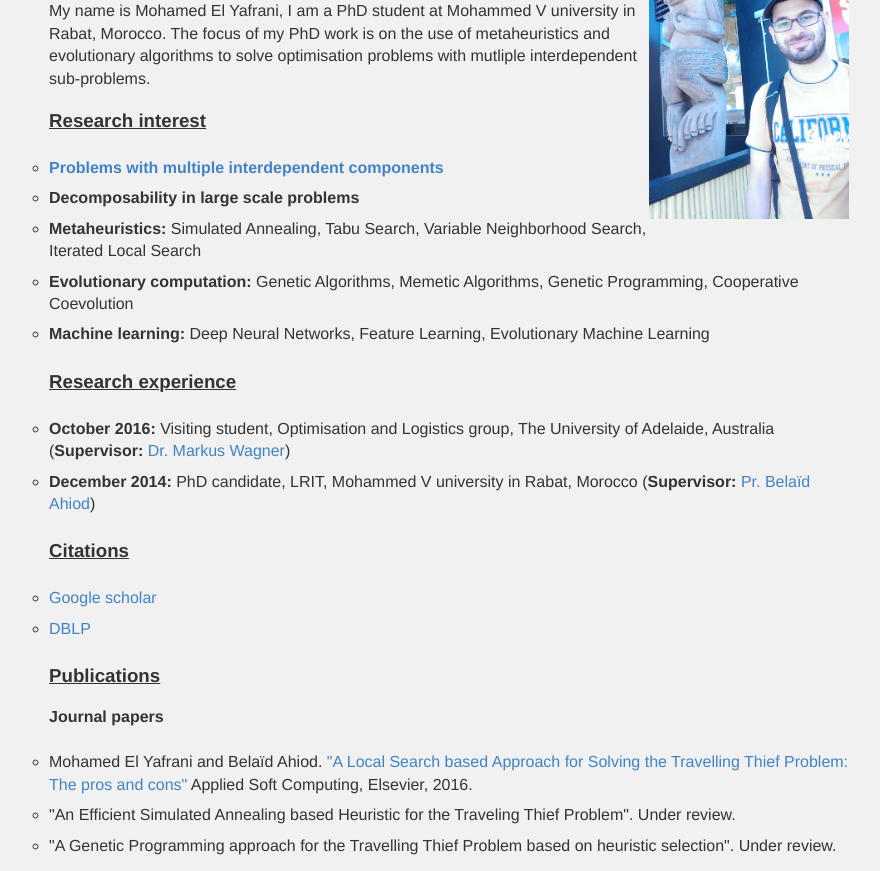
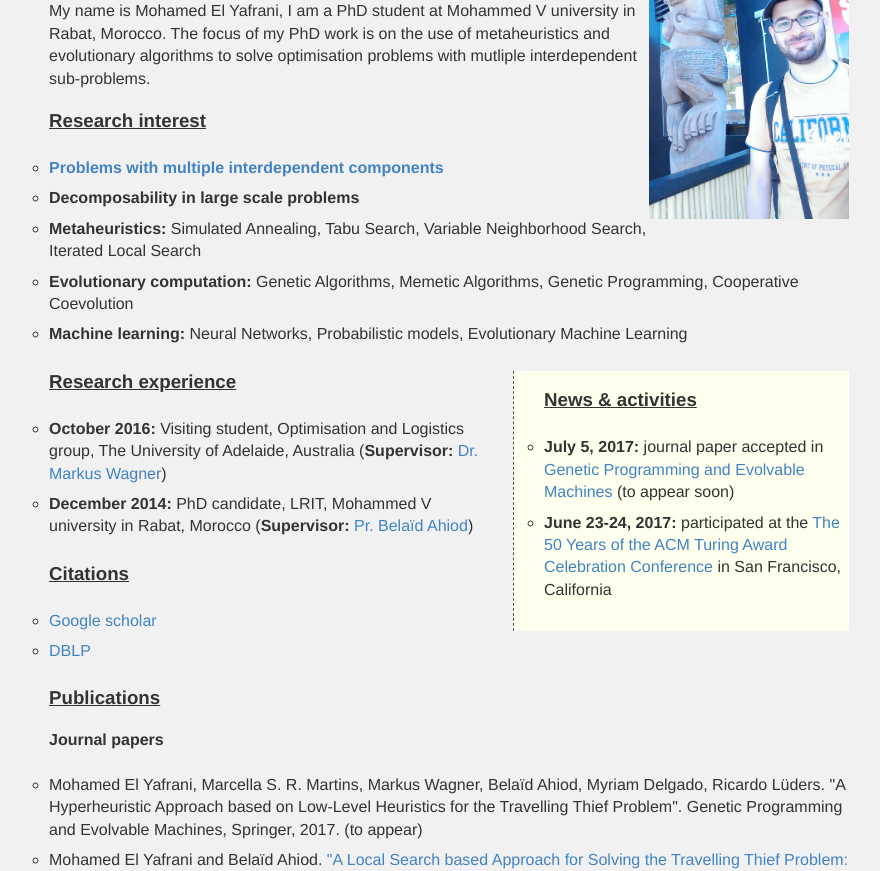
Before and after one commit to yafrani/yafrani.github.io, a plain HTML site: page index.html in a window 1280 px wide. Shown: the part 108-979 px from the top of the page, without its empty margins (191-1071 px from the left). Drawn offline with Linux system fonts and the light colour scheme.

Commit message:
update: news, papers, etc.

```diff
--- a/index.html
+++ b/index.html
@@ -53,7 +53,16 @@
         margin: 8px 0;
         line-height: 1.4;
       }
-
+      .news-act {
+        float:right;
+        background-color: #ffe;
+        width:300px;
+        border-left: dashed #555 1px ;
+        padding: 5px;
+        padding-left: 30px;
+        padding-top: 0px;
+        margin-left: 10px;
+      }
     </style>
   </head>
 
@@ -87,10 +96,23 @@
         <li><b>Evolutionary computation:</b>
           Genetic Algorithms, Memetic Algorithms, Genetic Programming, Cooperative Coevolution</li>
         <li><b>Machine learning:</b>
-          Deep Neural Networks, Feature Learning, Evolutionary Machine Learning </li>
+          Neural Networks, Probabilistic models, Evolutionary Machine Learning</li>
       </ul>
 
 
+      <div class="news-act">
+      <h3>News & activities</h3>
+      <ul>
+        <li><b>July 5, 2017:</b> journal paper accepted in
+          <a href="https://link.springer.com/journal/10710" target="_blank">Genetic Programming and Evolvable Machines</a> (to appear soon)
+        </li>
+
+        <li><b>June 23-24, 2017:</b> participated at the
+          <a href="http://www.acm.org/turing-award-50/conference" target="_blank">
+          The 50 Years of the ACM Turing Award Celebration Conference</a> in San Francisco, California
+        </li>
+      </ul>
+      </div>
 
       <h3>Research experience</h3>
       <ul>
@@ -117,6 +139,12 @@
 
       <ul>
         <li>
+          Mohamed El Yafrani, Marcella S. R. Martins, Markus Wagner, Belaïd Ahiod, Myriam Delgado, Ricardo Lüders.
+          "A Hyperheuristic Approach based on Low-Level Heuristics for the Travelling Thief Problem".
+          Genetic Programming and Evolvable Machines, Springer, 2017. (to appear)
+        </li>
+
+        <li>
           Mohamed El Yafrani and Belaïd Ahiod.
           <a target="_blank" href="http://www.sciencedirect.com/science/article/pii/S1568494616305063">"A Local Search based Approach for Solving the Travelling Thief Problem: The pros and cons"</a>
           Applied Soft Computing, Elsevier, 2016.
@@ -127,10 +155,6 @@
           Under review.
         </li>
 
-        <li>
-          "A Genetic Programming approach for the Travelling Thief Problem based on heuristic selection".
-          Under review.
-        </li>
       </ul>
 
       <h4>Conferences</h4>
@@ -204,8 +228,9 @@
 
       <h3>Grants</h3>
       <ul>
+        <li><b>April 2017:</b> ACM grant to attend the "50 Years of the ACM Turing Award Celebration Conference" in San Francisco, California</li>
         <li><b>September 2016:</b> IEEE CIS Graduate Student Research Grant</li>
-        <li><b>May 2016:</b> ACM Travel grant to attend GECCO 2016 in Denver, Colorado, USA</li>
+        <li><b>May 2016:</b> ACM Travel grant to attend GECCO 2016 in Denver, Colorado</li>
         <li><b>October 2015:</b> QCRI Scholarship to attend AICCSA 2015 in Marrakech, Morocco</li>
       </ul>
 
@@ -213,6 +238,7 @@
 
       <h3>Memberships</h3>
       <ul>
+        <li>Student fouding and commitee member of the <a target="_blank" href="http://www.researchnetwork.ma/innschapter/">Moroccan Section</a> of the <a target="_blank" href="https://www.inns.org/">International Neural Network Society</a></a></li>
         <li><a target="_blank" href="http://sig.sigevo.org/index.html/">Student member of the ACM Special Interest Group on Genetic and Evolutionary Computation (ACM SIGEVO)</a></li>
         <li><a target="_blank" href="http://cis.ieee.org/">Student member of the IEEE Computational Intelligence Society (IEEE CIS)</a></li>
         <li><a target="_blank" href="https://sites.google.com/site/ajcitrabat/">Member of the Society of Young Researcher in Computer science and Telecommunications (Mohammed V university in Rabat, Morocco)</a></li>
@@ -222,8 +248,8 @@
 
       <h3>Contact information</h3>
       <p>
-        If you are interested in my research, you can reach me at
-        <i class="email">m dot elyafrani at gmail dot com</i>
+        If you are interested in my research, feel free to send me an email at
+        <a href="mailto:m.elyafrani@gmail.com" target="_blank">m.elyafrani@gmail.com</a>
       </p>
 
     </div>
```
